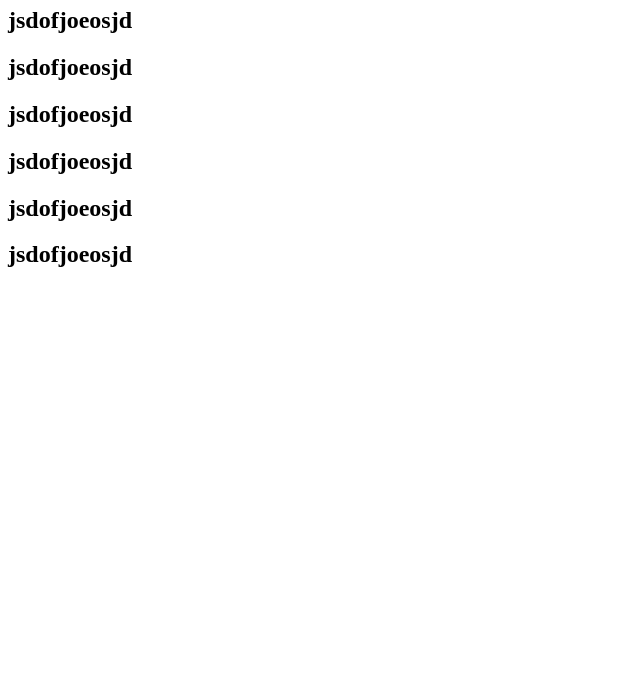
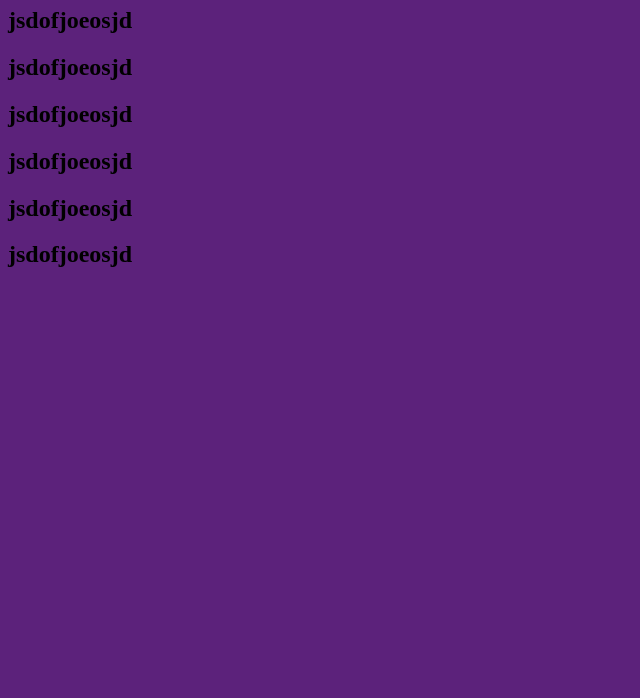
Before and after one commit to staten-island-tech/dom-manipulation-project-ruthweng, a plain HTML site: page index.html in a window 1280 px wide. Shown: the part 102-800 px from the top of the page, without its empty margins (0-640 px from the left). Drawn offline with Linux system fonts and the light colour scheme.

Commit message:
style.css

```diff
--- a/index.html
+++ b/index.html
@@ -3,6 +3,7 @@
     <meta charset="UTF-8">
     <meta name="viewport" content="width=device-width, initial-scale=1.0">
     <title>Document</title>
+    <link rel="stylesheet" href="style.css">
 </head>
 <body>
     <form action="" id="form">
--- /dev/null
+++ b/style.css
@@ -0,0 +1,3 @@
+body {
+    background-color: rgb(92,34,123);
+}
```
